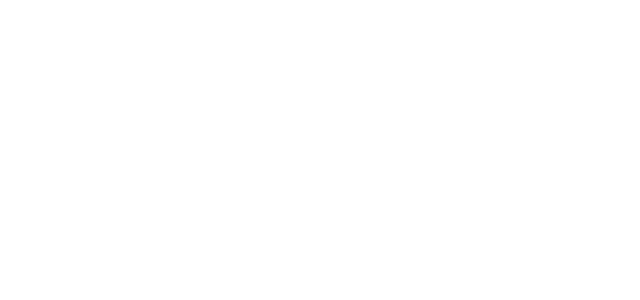
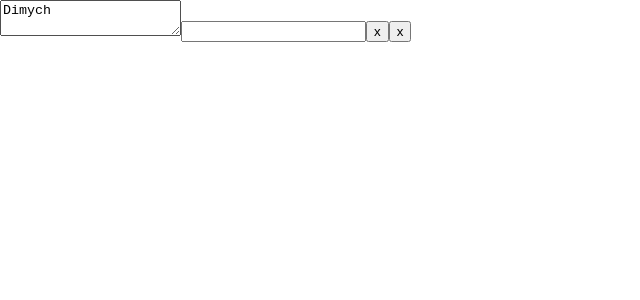
Before and after one commit to Kaftyreva-Polina/big-vanilla-project, a React (Create React App) app: page / in a window 1280 px wide. Shown: the top 300 px of the page, without its empty margins (0-640 px from the left). Built offline with nearby package versions, Linux system fonts and the light colour scheme.

Commit message:
06 callbacks

```diff
--- /dev/null
+++ b/src/06/06-callbacks.tsx
@@ -0,0 +1,39 @@
+import React, {ChangeEvent, MouseEvent} from "react";
+
+// const callback = (): number => {
+//     alert("hey")
+//     return 12
+// }
+//
+// window.setTimeout(callback, 1000)
+
+export const User = () => {
+
+    const deleteUser = (event: MouseEvent<HTMLButtonElement>) => {
+        // event.currentTarget.name
+        alert(event.currentTarget.name)
+    }
+
+    // const saveUser = () => {
+    //     alert("user have been saved")
+    // }
+
+    const onNameChanged = () => {
+        console.log("name changed")
+    }
+
+    const onAgeChanged = (event: ChangeEvent<HTMLInputElement>) => {
+        console.log("age changed" + event.currentTarget.value)
+    }
+
+    const focusLostHandler = () => {
+        console.log("focus lost")
+    }
+
+    return <div><textarea onChange={onNameChanged} onBlur={focusLostHandler}>Dimych</textarea>
+
+        <input onChange={onAgeChanged} type={"number"}/>
+        <button name="delete" onClick={deleteUser}>x</button>
+        <button name="save" onClick={deleteUser}>x</button>
+    </div>
+}
--- a/src/App.tsx
+++ b/src/App.tsx
@@ -1,5 +1,4 @@
 import React from 'react';
-import logo from './logo.svg';
 import './App.css';
 
 function App() {
--- a/src/index.tsx
+++ b/src/index.tsx
@@ -3,13 +3,14 @@ import ReactDOM from 'react-dom/client';
 import './index.css';
 import App from './App';
 import reportWebVitals from './reportWebVitals';
+import {User} from "./06/06-callbacks";
 
 const root = ReactDOM.createRoot(
   document.getElementById('root') as HTMLElement
 );
 root.render(
   <React.StrictMode>
-    <App />
+    <User />
   </React.StrictMode>
 );
 
```
Also changed, not shown: public/index.html (+17 -0 lines).
